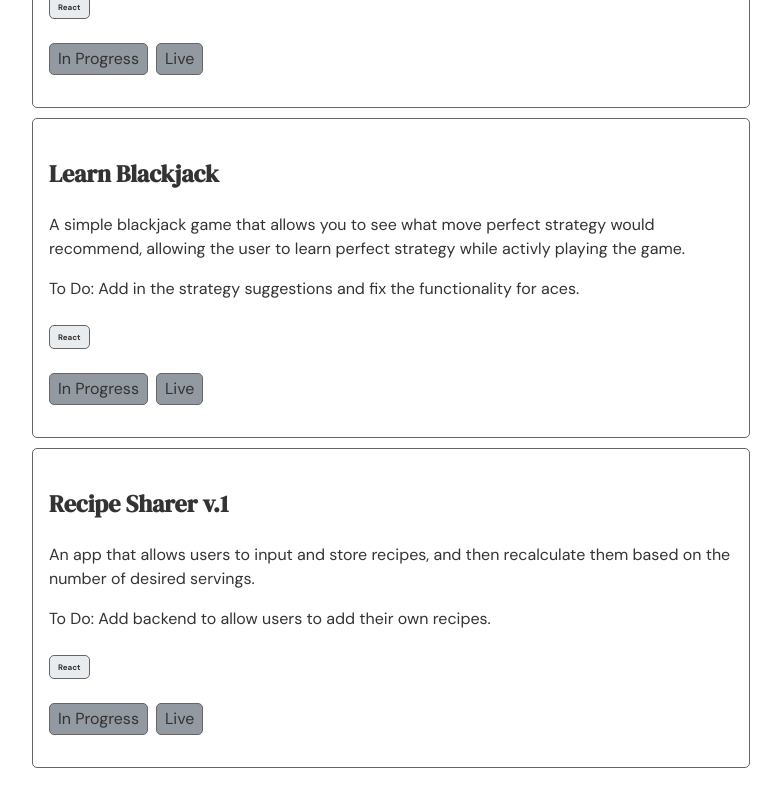
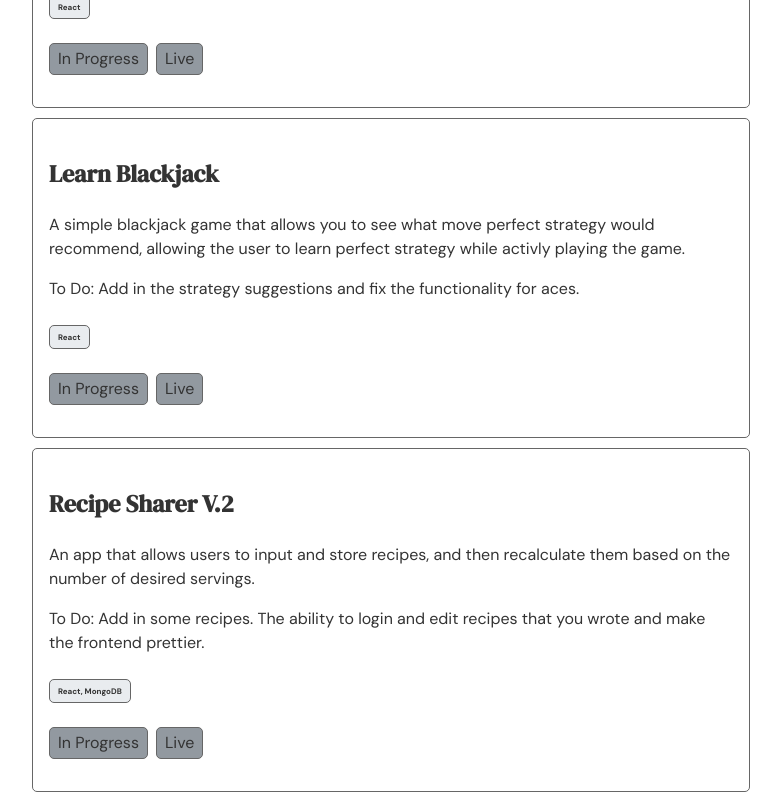
Before and after one commit to CalvinGaiennie/portfolio-vite, a React (Vite) app: page /projects in a window 1280 px wide. Shown: the part 945-1745 px from the top of the page, without its empty margins (249-1030 px from the left). Before the commit the page ends 1721 px from the top, so only its background shows below. Built offline with nearby package versions, Linux system fonts and the light colour scheme.

Commit message:
switched the recipe project to the new full stack version

```diff
--- a/src/pages/Projects.jsx
+++ b/src/pages/Projects.jsx
@@ -50,16 +50,6 @@ function Projects() {
           techStack={["React"]}
           todo={""}
         />
-        {/* <ProjectCard
-          title={"FetchMoreKennels Landing Page"}
-          description={"I am building a website for my cousin's  business."}
-          // img={projectImage}
-          status={"In Progress"}
-          link={"https://fetchmorekennels.netlify.app/"}
-          hostingStatus={"Live"}
-          techStack={["React"]}
-          todo={""}
-        /> */}
         <ProjectCard
           title={"Learn Blackjack"}
           description={
@@ -75,29 +65,19 @@ function Projects() {
           }
         />
         <ProjectCard
-          title={"Recipe Sharer v.1"}
+          title={"Recipe Sharer V.2"}
           description={
             "An app that allows users to input and store recipes, and then recalculate them based on the number of desired servings. "
           }
           // img={projectImage}
-          link={"https://cgrecipes.netlify.app/"}
+          link={"https://vite-recipes-v2.netlify.app/"}
           status={"In Progress"}
           hostingStatus={"Live"}
-          techStack={["React"]}
-          todo={"Add backend to allow users to add their own recipes."}
+          techStack={["React, MongoDB"]}
+          todo={
+            "Add in some recipes. The ability to login and edit recipes that you wrote and make the frontend prettier."
+          }
         />
-        {/* <ProjectCard
-          title={"Music Resources Vanilla JS (Origional Version)"}
-          description={
-            "A website containing resources for musicians and some basic lessons for guitar players."
-          }
-          link={"https://cgmusic.netlify.app/"}
-          status={"Project Defunct"}
-          hostingStatus={"Live"}
-          techStack={["Javascript", "HTML", "CSS"]}
-          // img={projectImage}
-          todo={""}
-        /> */}
       </div>
     </div>
   );
```
